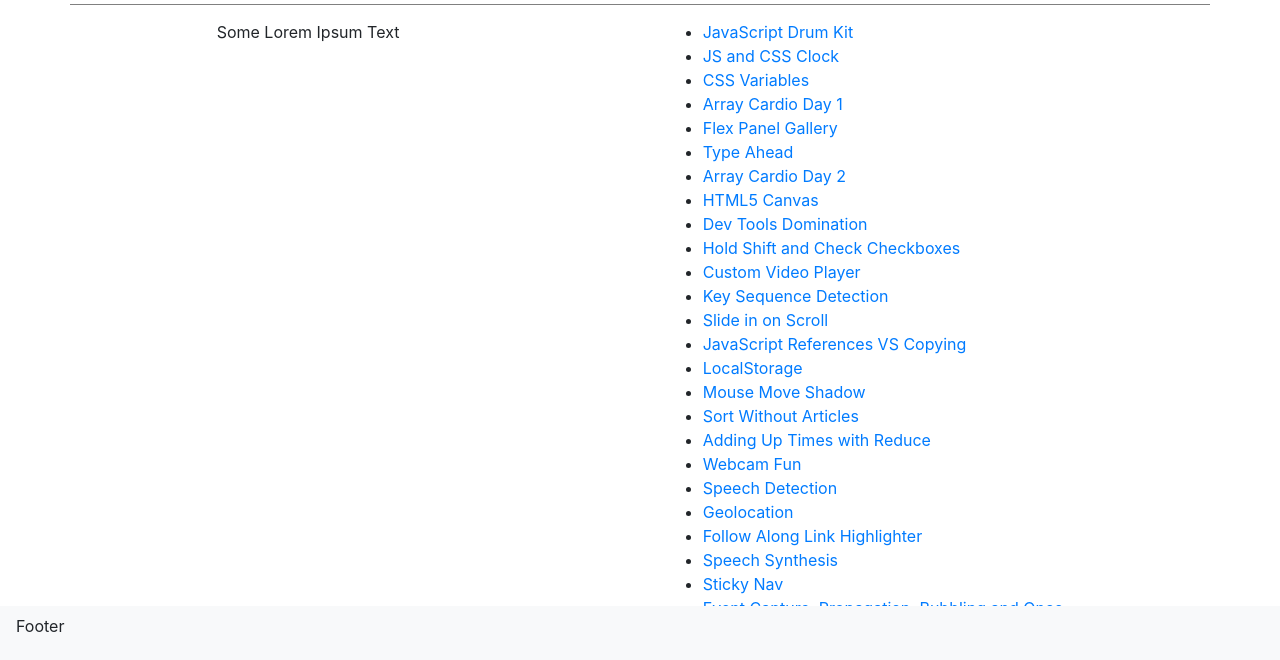
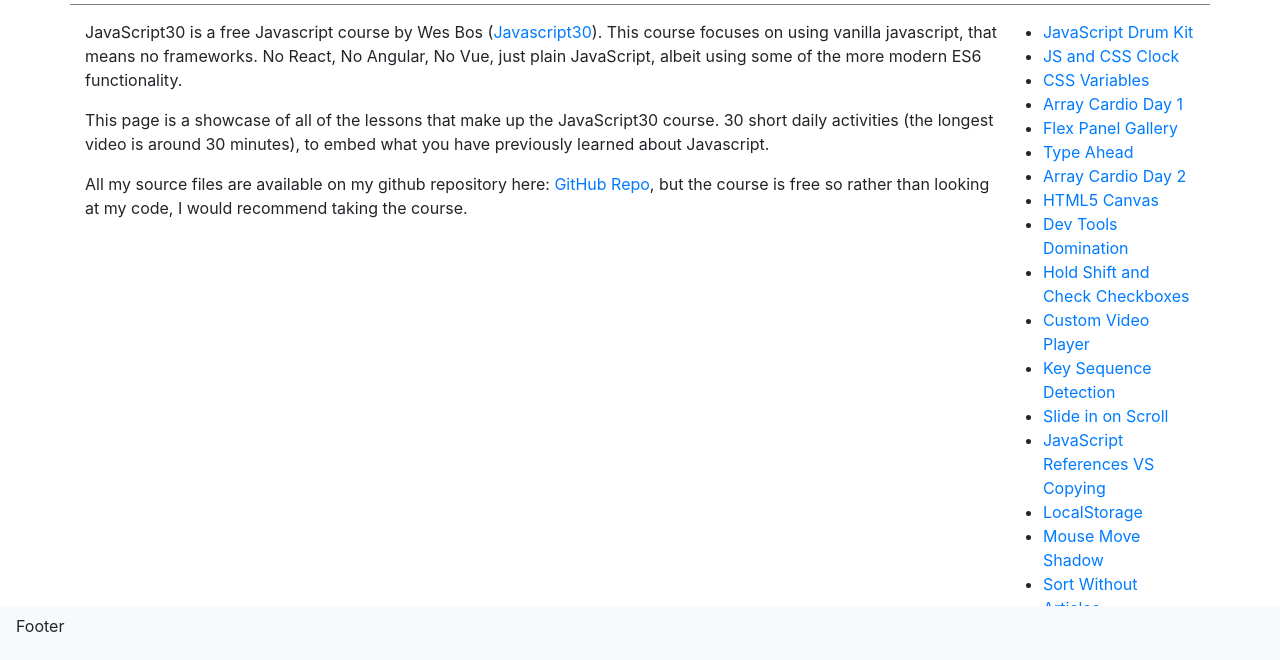
Before and after one commit to TheFlyer1983/javascript30, a plain HTML site: page index.html in a window 1280 px wide. Shown: the part 138-798 px from the top of the page. Drawn offline with nearby package versions, Linux system fonts and the light colour scheme.

Commit message:
Added some course description text.

```diff
--- a/index.html
+++ b/index.html
@@ -16,7 +16,9 @@
     <div class="container">
       <div class="body">
         <div class="content">
-          <p>Some Lorem Ipsum Text</p>
+          <p>JavaScript30 is a free Javascript course by Wes Bos (<a href="https://javascript30.com/">Javascript30</a>). This course focuses on using vanilla javascript, that means no frameworks. No React, No Angular, No Vue, just plain JavaScript, albeit using some of the more modern ES6 functionality.</p>
+          <p>This page is a showcase of all of the lessons that make up the JavaScript30 course. 30 short daily activities (the longest video is around 30 minutes), to embed what you have previously learned about Javascript.</p>
+          <p>All my source files are available on my github repository here: <a href="https://github.com/theflyer1983/javascript30">GitHub Repo</a>, but the course is free so rather than looking at my code, I would recommend taking the course.</p>
         </div>
         <div id="links">
           <!-- List of lesson links -->
```
